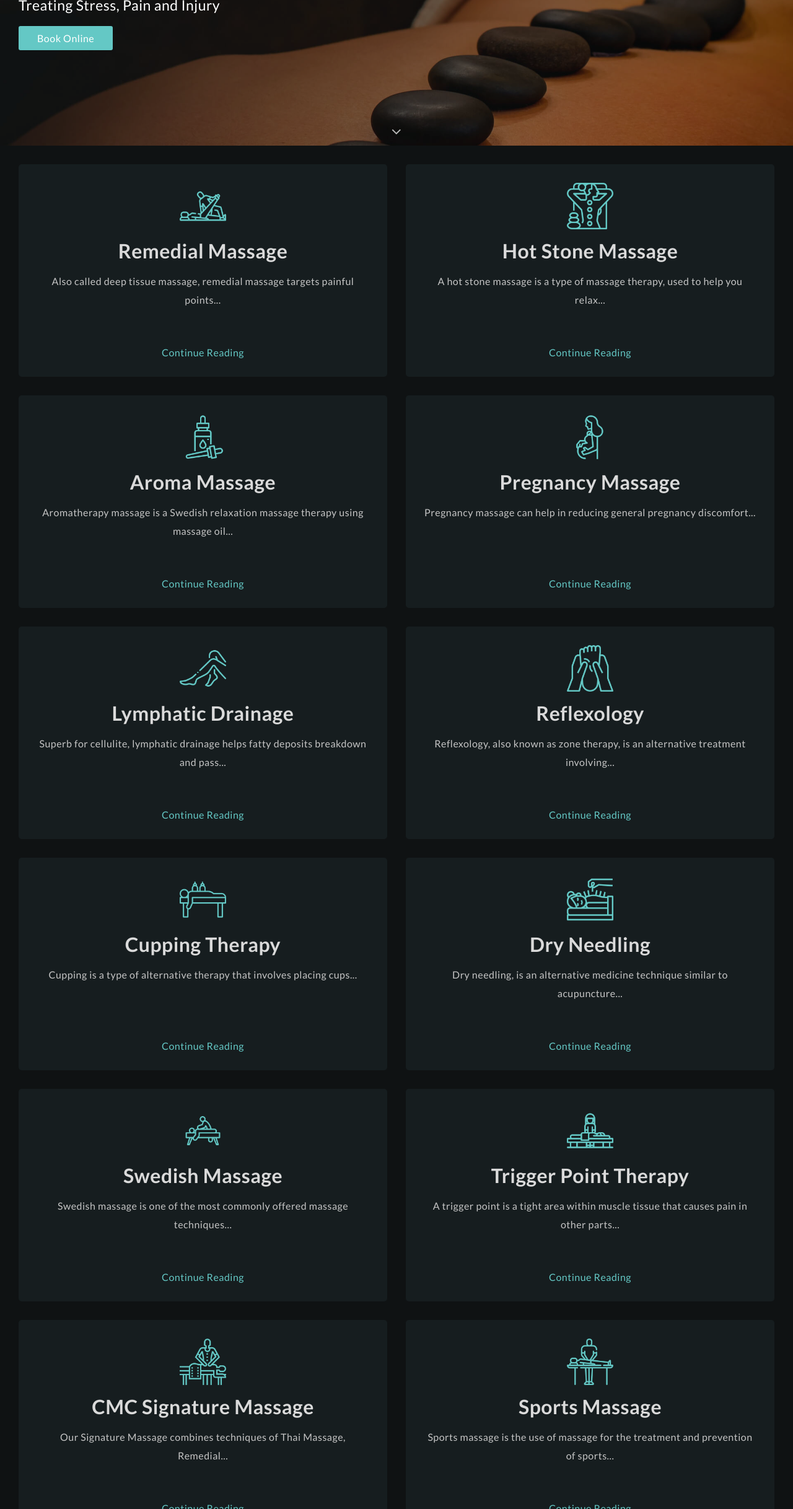
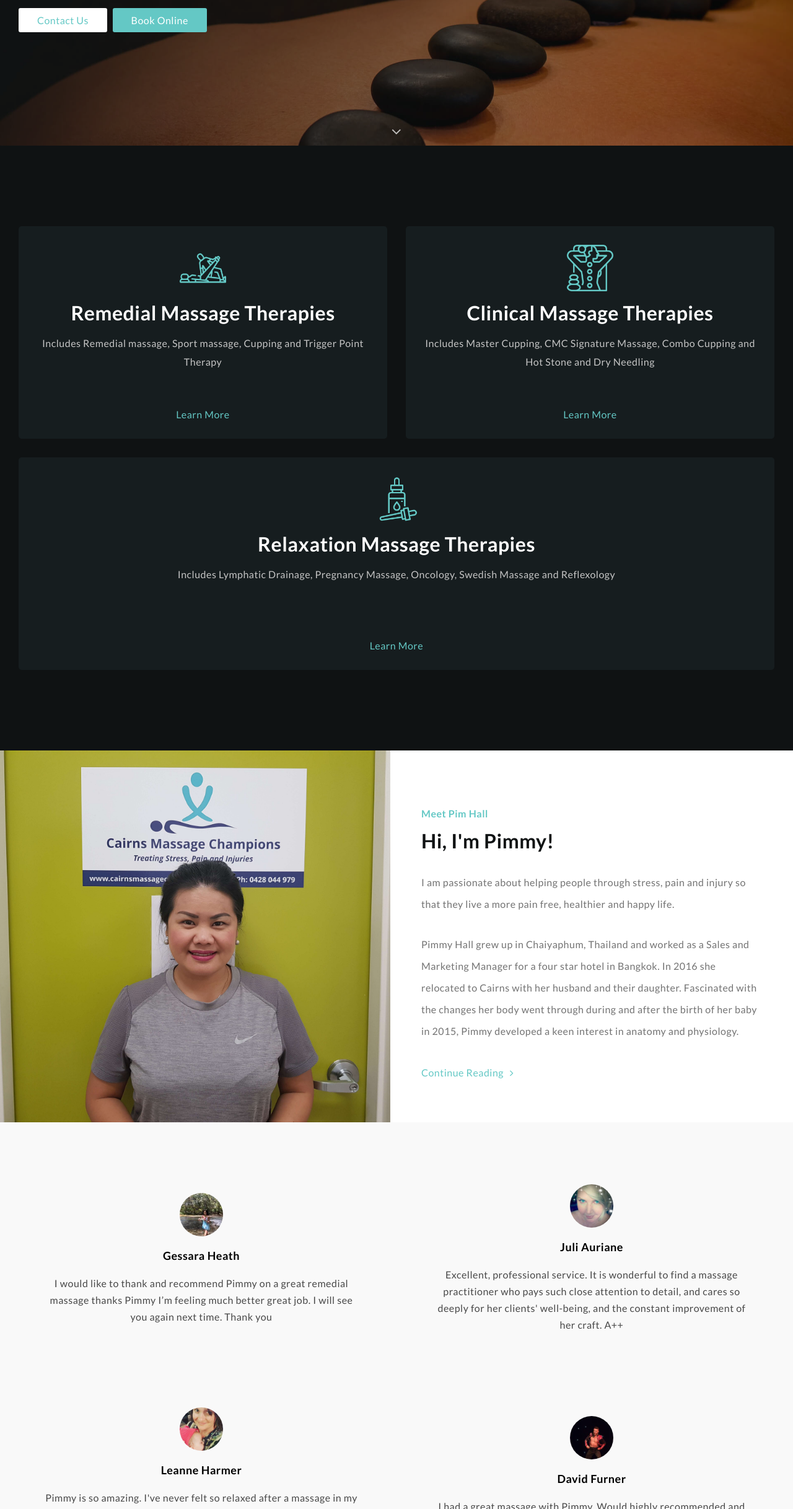
Before and after one commit to wishingwelldevelopments/cairnsmassagechampions, a website: page index.html in a window 1280 px wide. Shown: the part 365-2800 px from the top of the page at 62% size. Drawn offline with nearby package versions, Linux system fonts and the light colour scheme.

Commit message:
made services into categories and small updates

```diff
--- a/Gruntfile.js
+++ b/Gruntfile.js
@@ -3,7 +3,7 @@ module.exports = function(grunt) {
     		connect: {
     			sever: {
     				options: {
-    					hostname: '192.168.1.5',
+    					hostname: 'localhost',
     					port: 3000,
     					base: '',
     					livereload: true
--- a/index.html
+++ b/index.html
@@ -39,7 +39,7 @@
                                 <a href="services.html">Services</a>
                                 <a href="story.html">Our Story</a>
                                 <a href="https://my.powerdiary.com/clientportal/cairnsmassagechampions">Book Online</a>
-							<a href="https://www.facebook.com/pg/cairnsmassagechampions/offers/">Specials</a>
+                                <a href="https://www.facebook.com/pg/cairnsmassagechampions/offers/">Specials Offers</a>
                                 <a href="contact.html">Contact Us</a>
                             </div>
                             <a href="#" id="hamenu"><i class="fa fa-bars" style="font-size:15px;" aria-hidden="true"></i></a>
@@ -49,9 +49,10 @@
             </div>
             <div class="hero-section">
                 <div class="hero-container">
-				<h1>Cairns Massage Champions</h1>
-				<p>Treating Stress, Pain and Injury</p>
+                    <h1>Treating Stress, Pain and Injury</h1>
+                    <p>Cairns Massage Champions helping you to feel Happy and Healthy</p>
                     <div class="hero-btns">
+                        <a id="mob-hidden" href="contact.html">Contact Us</a>
                         <a href="https://my.powerdiary.com/clientportal/cairnsmassagechampions" id="active">Book Online</a>
                     </div>
                 </div>
@@ -61,105 +62,33 @@
                 <div class="services-container">
                     <div class="service">
                         <img src="massage2.png" alt=""/>
-					<h1>Remedial Massage</h1>
-					<p>Also called deep tissue massage, remedial massage targets painful points...</p>
-					<a href="services.html">Continue Reading</a>
+                        <h1>Remedial Massage Therapies</h1>
+                        <p>Includes Remedial massage, Sport massage, Cupping and Trigger Point Therapy</p>
+                        <a href="services.html">Learn More</a>
                     </div>
                     <div class="service">
                         <img src="hotrocks.png" alt=""/>
-					<h1>Hot Stone Massage</h1>
-					<p>A hot stone massage is a type of massage therapy, used to help you relax...</p>
-					<a href="services.html#hotrocks">Continue Reading</a>
+                        <h1>Clinical Massage Therapies</h1>
+                        <p>Includes Master Cupping, CMC Signature Massage, Combo Cupping and Hot Stone and Dry Needling</p>
+                        <a href="services.html#hotrocks">Learn More</a>
                     </div>
-				<div class="service">
+                    <div class="service" id="expandservice">
                         <img src="oils.png" alt=""/>
-					<h1>Aroma Massage</h1>
-					<p>Aromatherapy massage is a Swedish relaxation massage therapy using massage oil...</p>
-					<a href="services.html#aroma">Continue Reading</a>
-				</div>
-				<div class="service">
-					<img src="pregnancy.png" alt=""/>
-					<h1>Pregnancy Massage</h1>
-					<p>Pregnancy massage can help in reducing general pregnancy discomfort...</p>
-					<a href="services.html#pregnancy">Continue Reading</a>
-				</div>
-				<div class="service">
-					<img src="legs.png" alt=""/>
-					<h1>Lymphatic Drainage</h1>
-					<p>Superb for cellulite, lymphatic drainage helps fatty deposits breakdown and pass...</p>
-					<a href="services.html#lymphatic">Continue Reading</a>
-				</div>
-				<div class="service">
-					<img src="reflex.png" alt=""/>
-					<h1>Reflexology</h1>
-					<p>Reflexology, also known as zone therapy, is an alternative treatment involving...</p>
-					<a href="services.html#reflex">Continue Reading</a>
-				</div>
-				<div class="service">
-					<img src="cupping.png" alt=""/>
-					<h1>Cupping Therapy</h1>
-					<p>Cupping is a type of alternative therapy that involves placing cups...</p>
-					<a href="services.html#cupping">Continue Reading</a>
-				</div>
-				<div class="service">
-					<img src="needle.png" alt=""/>
-					<h1>Dry Needling</h1>
-					<p>Dry needling, is an alternative medicine technique similar to acupuncture...</p>
-					<a href="services.html#needling">Continue Reading</a>
-				</div>
-				<div class="service">
-					<img src="swedish.png" alt=""/>
-					<h1>Swedish Massage</h1>
-					<p>Swedish massage is one of the most commonly offered massage techniques...</p>
-					<a href="services.html#swedish">Continue Reading</a>
-				</div>
-				<div class="service">
-					<img src="trigger.png" alt=""/>
-					<h1>Trigger Point Therapy</h1>
-					<p>A trigger point is a tight area within muscle tissue that causes pain in other parts...</p>
-					<a href="services.html#trigger">Continue Reading</a>
-				</div>
-				<div class="service">
-					<img src="cmcicon.png" alt=""/>
-					<h1>CMC Signature Massage</h1>
-					<p>Our Signature Massage combines techniques of Thai Massage, Remedial...</p>
-					<a href="services.html#cmc">Continue Reading</a>
-				</div>
-				<div class="service">
-					<img src="sports.png" alt=""/>
-					<h1>Sports Massage</h1>
-					<p>Sports massage is the use of massage for the treatment and prevention of sports...</p>
-					<a href="services.html#sports">Continue Reading</a>
+                        <h1>Relaxation Massage Therapies</h1>
+                        <p>Includes Lymphatic Drainage, Pregnancy Massage, Oncology, Swedish Massage and Reflexology</p>
+                        <a href="services.html#aroma">Learn More</a>
                     </div>
                 </div>
             </div>
             <div class="quote-section">
                 <div class="quote-item-image"></div>
                 <div class="quote-item">
-				<h1>Meet Pim Hall</h1>
-				<p>Pimmy Hall grew up in Chaiyaphum. Thailand. Pimmy relocated to Cairns in 2016 with her husband and their daughter. She became a Permanent resident in 2017. Pimmy backgrounds was Sales and Marketing Manager worked at four stars hotel in Bangkok. Pimmy became more interested in anatomy since she had a new born baby in 2015 found out that the body had change and be aware more to be a strong mom.</p>
+                    <h4>Meet Pim Hall</h4>
+                    <h1>Hi, I'm Pimmy!</h1>
+                    <p>I am passionate about helping people through stress, pain and injury so that they live a more pain free, healthier and happy life.</p>
+                    <p>Pimmy Hall grew up in Chaiyaphum, Thailand and worked as a Sales and Marketing Manager for a four star hotel in Bangkok. In 2016 she relocated to Cairns with her husband and their daughter. Fascinated with the changes her body went through during and after the birth of her baby in 2015, Pimmy developed a keen interest in anatomy and physiology.</p>
                     <a href="story.html" id="sbtn">Continue Reading<i style="margin-left:10px;" class="fa fa-angle-right" aria-hidden="true"></i></a>
                 </div>
-		</div>
-		<div class="insurance">
-			<div class="ins-container">
-				<img src="hicaps.jpg" alt=""/>
-				<img src="teachers-health.jpg" alt=""/>
-				<img src="medibank.jpg" alt=""/>
-				<img src="nib.jpg" alt=""/>
-				<img src="gmhba.jpg" alt=""/>
-				<img src="hbf.jpg" alt=""/>
-				<img src="hcf.jpg" alt=""/>
-				<img src="unity.jpg" alt=""/>
-				<img src="defh.jpg" alt=""/>
-				<img src="bupa.jpg" alt=""/>
-				<img src="cbhs.jpg" alt=""/>
-			</div>
-		</div>
-		<div class="specials">
-			<h1>Exclusive Offers</h1>
-			<p>We Often Have Exclusive Discounts Available on Our Facebook Page, Click Below to Grab a Great Deal!</p>
-			<a href="https://www.facebook.com/pg/cairnsmassagechampions/offers/" id="abtn">View Specials</a>
             </div>
             <div class="footer">
                 <div class="review-container">
@@ -194,6 +123,27 @@
                         <p>One of the best massages I've ever had. Pimmy is so knowledgeable, not just a massage but also therapeutic.</p>
                     </div>
                 </div>
+            </div>
+            <div class="insurance">
+                <h3>Health Fund Rebates Available</h3>
+                <div class="ins-container">
+                    <img src="hicaps.jpg" alt=""/>
+                    <img src="teachers-health.jpg" alt=""/>
+                    <img src="medibank.jpg" alt=""/>
+                    <img src="nib.jpg" alt=""/>
+                    <img src="gmhba.jpg" alt=""/>
+                    <img src="hbf.jpg" alt=""/>
+                    <img src="hcf.jpg" alt=""/>
+                    <img src="unity.jpg" alt=""/>
+                    <img src="defh.jpg" alt=""/>
+                    <img src="bupa.jpg" alt=""/>
+                    <img src="cbhs.jpg" alt=""/>
+                </div>
+            </div>
+            <div class="specials">
+                <h1>Book Online</h1>
+                <p>Treating Stress, Pain and Injury so that you can feel Happy and Healthy</p>
+                <a href="https://my.powerdiary.com/clientportal/cairnsmassagechampions" id="abtn">Book Online Today</a>
             </div>
             <div class="rec">
                 <a href="https://wishingwelldevelopments.com">Website By Wishing Well Developments</a>
--- a/master.css
+++ b/master.css
@@ -53,12 +53,13 @@ body{
 .nav-container-item a{
 	margin-right:15px;
 	text-decoration:none;
+	padding-bottom:5px;
 	position:relative;
 	height:20px;
 	top:8px;
 	color:#2d2d2d;
 	letter-spacing:0.5px;
-	font-weight:400;
+	font-weight:700;
 	font-size:14px;
 }
 #osin a{
@@ -92,14 +93,13 @@ body{
 }
 #nav-active{
 	color:var(--primary);
-	border-bottom:1px solid var(--primary);
+	border-bottom:2px solid var(--primary);
 }
 .hero-section{
 	width:100%;
-	height:500px;
+	height:600px;
 	background-image:url('back2.jpg');
 	background-size:cover;
-	top:100px;
 	background-position:center;
 	position:relative;
 }
@@ -129,15 +129,18 @@ body{
 }
 .hero-container p{
 	color:white;
+	width:600px;
+	line-height:35px;
 	margin-top:10px;
 	font-weight:400;
-	font-size:23px;
+	font-size:20px;
 }
 .hero-btns a{
 	color:var(--primary);
 	padding:10px 30px;
 	box-sizing:border-box;
 	border-radius:3px;
+	margin-right:5px;
 	text-decoration:none;
 	font-weight:400;
 	background-color:white;
@@ -151,13 +154,13 @@ body{
 .services{
 	width:100%;
 	background-color:#0f1213;
-	padding-top:100px;
+	padding:100px 0px;
 }
 .services-container{
 	width:1300px;
 	margin:0px auto;
 	display:grid;
-	grid-template-columns:1fr 1fr 1fr 1fr;
+	grid-template-columns:1fr 1fr 1fr;
 	position:relative;
 	border-radius:4px;
 	padding:30px;
@@ -165,7 +168,6 @@ body{
 	grid-gap:30px;
 }
 .service{
-	//border:2px solid #f1f1f1;
 	box-sizing:border-box;
 	padding:30px;
 	background-color:#161d1f;
@@ -193,7 +195,7 @@ body{
 	margin-bottom:15px;
 }
 .service h1{
-	color:#dadada;
+	color:white;
 	transition:color 0.4s;
 }
 .service p{
@@ -216,8 +218,8 @@ body{
 }
 .quote-section{
 	width:100%;
-	height:500px;
-	background-color:#f7f7f7;
+	height:600px;
+	background-color:white;
 	display:grid;
 	grid-template-columns:1fr 1fr;
 }
@@ -241,6 +243,7 @@ body{
 	flex-direction:column;
 	padding:50px;
 	box-sizing:border-box;
+	background-color:white;
 }
 .quote-item p{
 	color:#737373;
@@ -250,6 +253,10 @@ body{
 }
 .quote-item h1{
 	color:#0f1213;
+}
+.quote-item h4{
+	color:var(--primary);
+	margin-bottom:15px;
 }
 #sbtn{
 	color:var(--primary);
@@ -348,7 +355,10 @@ body{
 .insurance{
 	width:100%;
 	background-color:white;
-	padding-top:50px;
+	padding:50px 0px;
+}
+.insurance h3{
+	text-align:center;
 }
 .ins-container{
 	width:1300px;
@@ -361,14 +371,13 @@ body{
 	grid-gap:10px;
 	padding:10px;
 	box-sizing:border-box;
-	border-bottom:2px solid #ececec;
 }
 .insurance img{
 	width:100%;
 	height:auto;
 }
 .specials{
-	background-color:white;
+	background-color:#0f1213;
 	width:100%;
 	height:300px;
 	position:relative;
@@ -384,12 +393,12 @@ body{
 	color:var(--primary);
 }
 .specials p{
-	color:#5a5a5a;
+	color:white;
 	width:500px;
 }
 .footer{
 	width:100%;
-	background-color:#0f1213;
+	background-color:#f9f9f9;
 	padding-top:30px;
 }
 .footer .review-container{
@@ -404,8 +413,7 @@ body{
 .footer .review{
 	display:flex;
 	justify-content:center;
-	border-right:1px solid #223a3a;
-	padding:20px;
+	padding:50px;
 	box-sizing:border-box;
 	align-items:center;
 	text-align:center;
@@ -414,16 +422,15 @@ body{
 .footer img{
 	margin-bottom:20px;
 	border-radius:360px;
-	border:3px solid #212a2b;
 	width:70px;
 }
 .footer h1{
-	color:#ffffff;
+	color:black;
 	margin-bottom:20px;
 	font-size:18px;
 }
 .footer p{
-	color:#c5c5c5;
+	color:#484848;
 	line-height:27px;
 }
 .content-window{
@@ -443,7 +450,7 @@ body{
 }
 .rec{
 	width:100%;
-	background-color:#0f1213;
+	background-color:#1a1f21;
 	padding:10px;
 	box-sizing:border-box;
 	text-align:center;
@@ -469,6 +476,9 @@ body{
 		width:100%;
 		grid-template-columns:1fr 1fr;
 	}
+	#expandservice{
+		grid-column:span 2;
+	}
 	.ins-container{
 		width:500px;
 		height:auto;
@@ -477,9 +487,6 @@ body{
 	.review-container{
 		width:100% !important;
 		grid-template-columns:1fr 1fr !important;
-	}
-	.review{
-		border-right:0px !important;
 	}
 }
 @media only screen and (max-width: 976px) {
@@ -505,6 +512,9 @@ body{
 	.services-container{
 		grid-template-columns:1fr;
 	}
+	#expandservice{
+		grid-column:span 1;
+	}
 	.quote-item-image{
 		display:none;
 	}
@@ -525,6 +535,7 @@ body{
 	}
 	.hero-container p{
 		font-size:20px;
+		width:80%;
 	}
 	.ins-container{
 		width:300px;
@@ -543,9 +554,6 @@ body{
 	.nav-top{
 		display:none;
 	}
-	.hero-section{
-		top:70px;
-	}
 	.overlay{
 		top:70px;
 	}
@@ -557,6 +565,9 @@ body{
 	#osin{
 		text-align:center;
 	}
+	#mob-hidden{
+		display:none;
+	}
 }
 .icns, .icns a{
 	margin-top:5px;
--- a/services.css
+++ b/services.css
@@ -68,12 +68,13 @@ body{
 .nav-container-item a{
 	margin-right:15px;
 	text-decoration:none;
+	padding-bottom:5px;
 	position:relative;
 	height:20px;
 	top:8px;
 	color:#2d2d2d;
 	letter-spacing:0.5px;
-	font-weight:400;
+	font-weight:700;
 	font-size:14px;
 }
 .nav-container-item p{
@@ -107,7 +108,7 @@ body{
 }
 #nav-active{
 	color:var(--primary);
-	border-bottom:1px solid var(--primary);
+	border-bottom:2px solid var(--primary);
 }
 #slogan{
         position:absolute;
```
Also changed, not shown: story.html (+2 -1 lines), 1 other file. Lines whose indentation alone changed are shown as unchanged.
